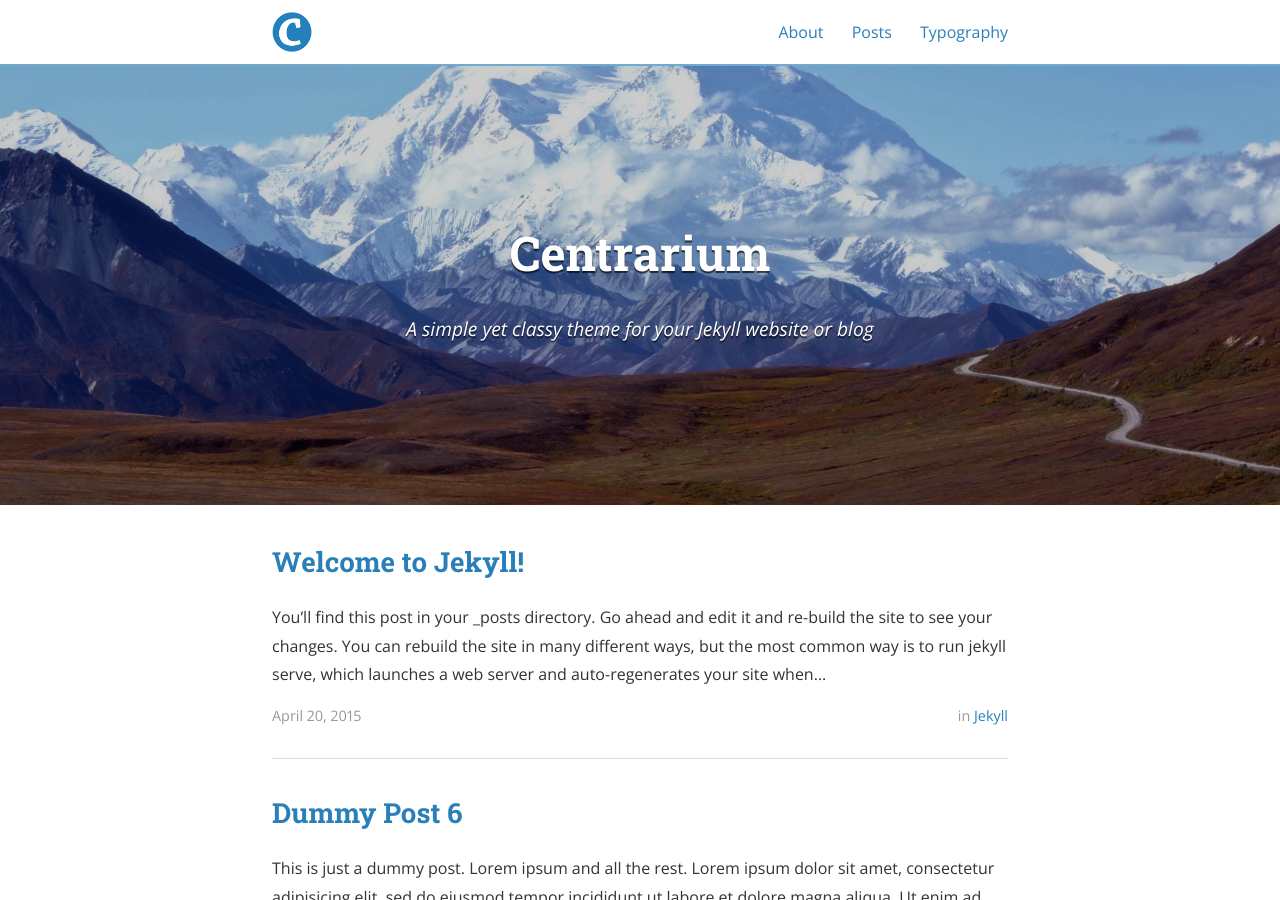
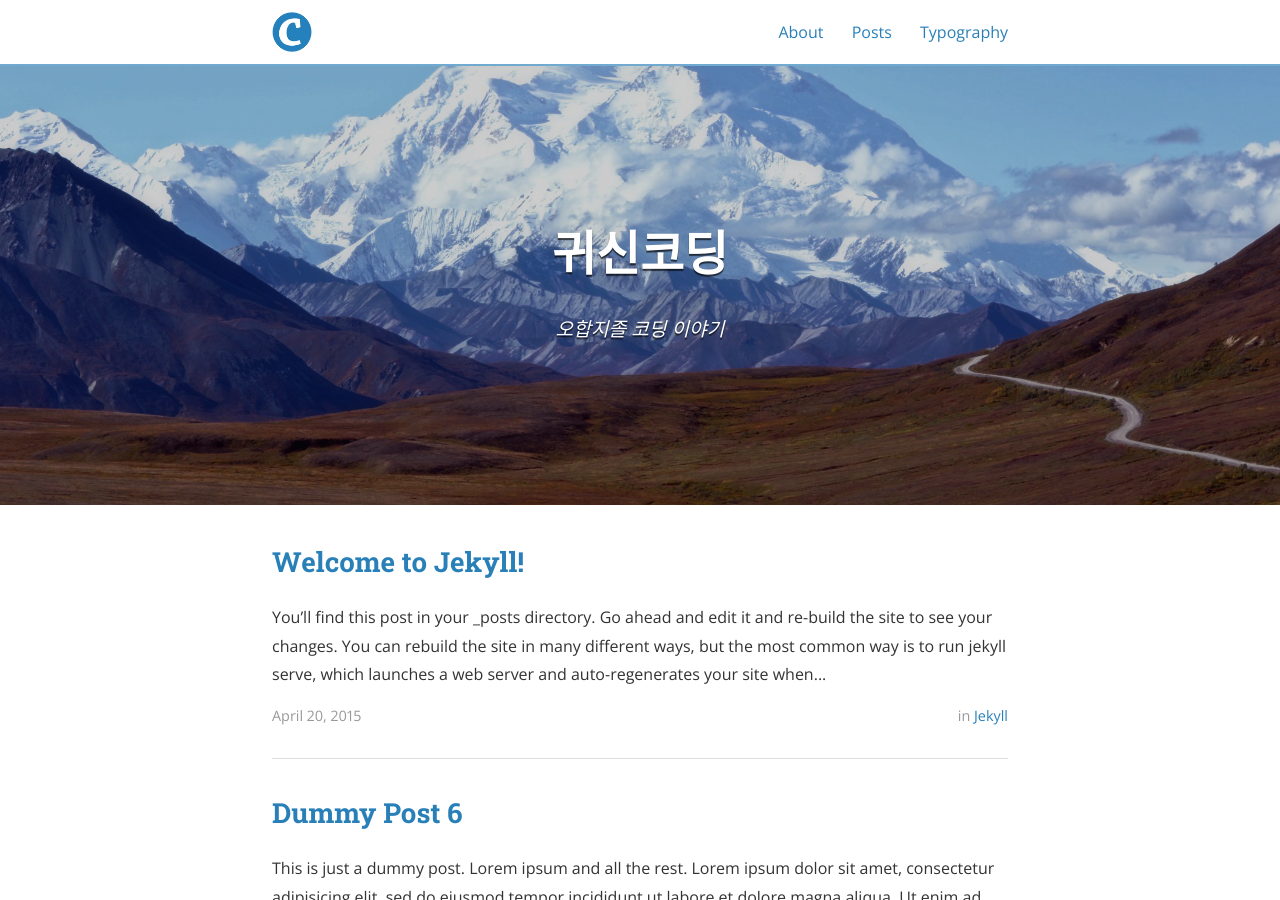
Before and after one commit to 77kkyu/77kkyu.github.io, a Jekyll site: the page built from index.html, in a window 1280 px wide and 900 px high. Built offline with Jekyll 4.4.1, drawn with Linux system fonts in a browser that asks for light colours; nearby versions of some CDN libraries; the list of posts is cut into pages by our own code; some of the changed text lies outside the part shown.

Commit message:
Update _config.yml

```diff
--- a/_config.yml
+++ b/_config.yml
@@ -9,17 +9,17 @@ exclude:
   - "/vendor/"
 
 # Site settings
-title: Centrarium
-subtitle: "A simple yet classy theme for your Jekyll website or blog"
-email: blcentra@gmail.com
-name: Ben Centra
+title: 귀신코딩
+subtitle: "오합지졸 코딩 이야기"
+email: 77kkyu@gmail.com
+name: 귀신코딩
 description: >
   A simple yet classy theme for your Jekyll website or blog.
 # Base URL of site (i.e. /blog). It should always start with a slash,
 # and never end with a slash. Set it to a blank value if hosting at the
 # root of your server.
 baseurl: "" # the subpath of your site, e.g. /blog/
-url: "" # the base hostname & protocol for your site
+url: "https://77kkyu.github.io/" # the base hostname & protocol for your site
 cover: "/assets/header_image.jpg"
 logo: "/assets/logo.png"
 
```
